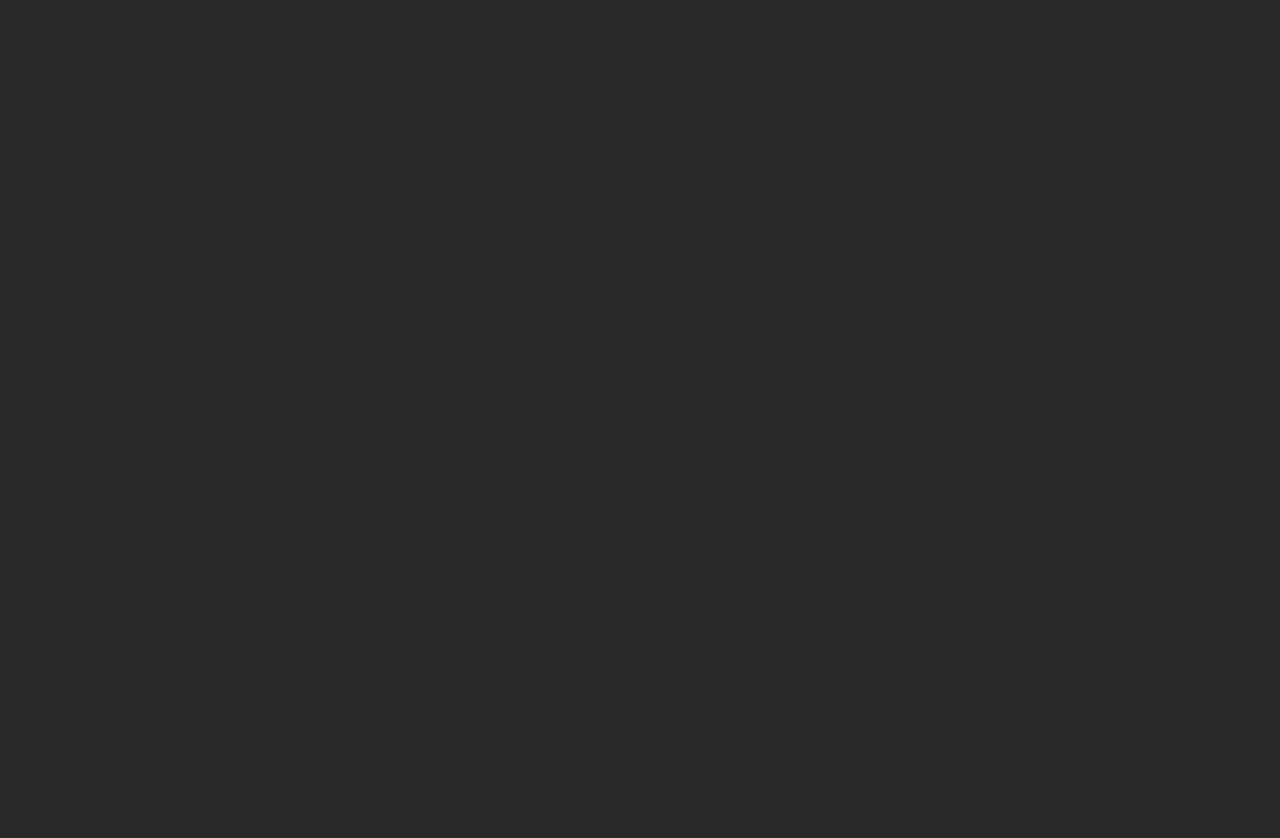
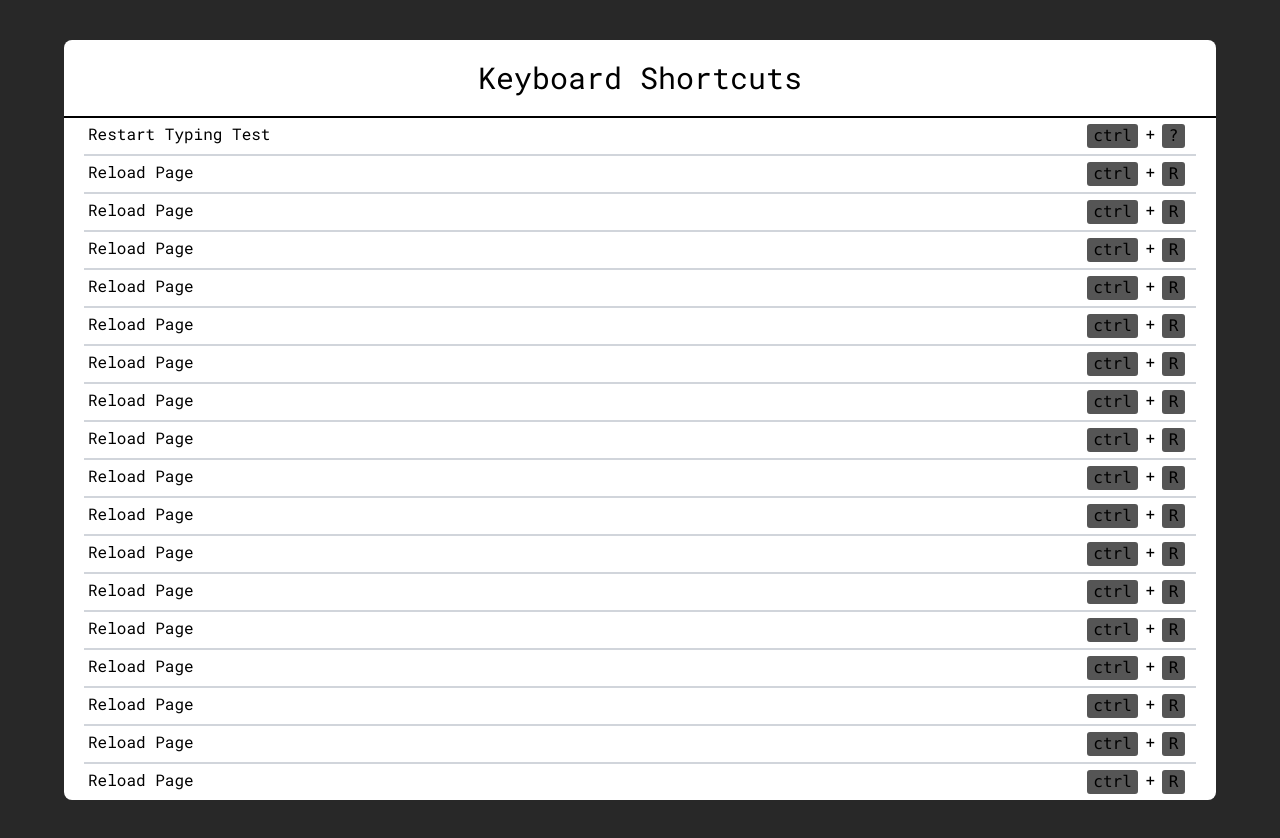
Before and after one commit to gopalgupta0007/RandomType, a React (Create React App) app in the folder randomtype/: page /keydown in a window 1280 px wide. Before the commit the page ends 800 px from the top, so only its background shows below. Built offline with nearby package versions, Linux system fonts and the light colour scheme; a web font is replaced by a local one.

Commit message:
style of keyboard shortcut

```diff
--- a/randomtype/src/App.js
+++ b/randomtype/src/App.js
@@ -3,6 +3,7 @@ import Login from "./components/Authentication/Login";
 import Typing from "./components/Typing/Typing";
 import { Route, Switch } from "react-router-dom";
 import Home from "./components/Home/Home"
+import KeyShortcut from './components/keyboradShortcut/KeyShortcut';
 
 function App() {
   return (
@@ -12,6 +13,7 @@ function App() {
         <Route path="/typing" component={Typing}/>
         <Route exact path="/login" component={Login}/>
         <Route exact path="/registration" component={Registration}/>
+        <Route exact path="/keydown" component={KeyShortcut}/>
       </Switch>
     </div>
   );
--- /dev/null
+++ b/randomtype/src/components/keyboradShortcut/KeyShortcut.jsx
@@ -0,0 +1,125 @@
+import { Box, Container } from "@mui/material";
+
+const KeyShortcut = () => {
+    return (
+        <>
+            <Container maxWidth="xl">
+                <Box className="bg-white m-10 rounded-lg">
+                    <h1 className="p-5 text-3xl text-center border-b-2 border-black text-uppercase">Keyboard Shortcuts</h1>
+                    <div id="listOfKeys" className="mx-5">
+                        <div className="p-1 flex justify-between border-gray-300 hover:bg-slate-200">
+                            <h1>Restart Typing Test</h1>
+                            <div className='flex'>
+                                <kbd>ctrl</kbd>+<kbd>?</kbd>
+                            </div>
+                        </div>
+                        <div className="p-1 flex justify-between border-t-2 border-gray-300 hover:bg-slate-200">
+                            <h1>Reload Page</h1>
+                            <div className='flex'>
+                                <kbd>ctrl</kbd>+<kbd>R</kbd>
+                            </div>
+                        </div>
+                        <div className="p-1 flex justify-between border-t-2 border-gray-300 hover:bg-slate-200">
+                            <h1>Reload Page</h1>
+                            <div className='flex'>
+                                <kbd>ctrl</kbd>+<kbd>R</kbd>
+                            </div>
+                        </div>
+                        <div className="p-1 flex justify-between border-t-2 border-gray-300 hover:bg-slate-200">
+                            <h1>Reload Page</h1>
+                            <div className='flex'>
+                                <kbd>ctrl</kbd>+<kbd>R</kbd>
+                            </div>
+                        </div>
+                        <div className="p-1 flex justify-between border-t-2 border-gray-300 hover:bg-slate-200">
+                            <h1>Reload Page</h1>
+                            <div className='flex'>
+                                <kbd>ctrl</kbd>+<kbd>R</kbd>
+                            </div>
+                        </div>
+                        <div className="p-1 flex justify-between border-t-2 border-gray-300 hover:bg-slate-200">
+                            <h1>Reload Page</h1>
+                            <div className='flex'>
+                                <kbd>ctrl</kbd>+<kbd>R</kbd>
+                            </div>
+                        </div>
+                        <div className="p-1 flex justify-between border-t-2 border-gray-300 hover:bg-slate-200">
+                            <h1>Reload Page</h1>
+                            <div className='flex'>
+                                <kbd>ctrl</kbd>+<kbd>R</kbd>
+                            </div>
+                        </div>
+                        <div className="p-1 flex justify-between border-t-2 border-gray-300 hover:bg-slate-200">
+                            <h1>Reload Page</h1>
+                            <div className='flex'>
+                                <kbd>ctrl</kbd>+<kbd>R</kbd>
+                            </div>
+                        </div>
+                        <div className="p-1 flex justify-between border-t-2 border-gray-300 hover:bg-slate-200">
+                            <h1>Reload Page</h1>
+                            <div className='flex'>
+                                <kbd>ctrl</kbd>+<kbd>R</kbd>
+                            </div>
+                        </div>
+                        <div className="p-1 flex justify-between border-t-2 border-gray-300 hover:bg-slate-200">
+                            <h1>Reload Page</h1>
+                            <div className='flex'>
+                                <kbd>ctrl</kbd>+<kbd>R</kbd>
+                            </div>
+                        </div>
+                        <div className="p-1 flex justify-between border-t-2 border-gray-300 hover:bg-slate-200">
+                            <h1>Reload Page</h1>
+                            <div className='flex'>
+                                <kbd>ctrl</kbd>+<kbd>R</kbd>
+                            </div>
+                        </div>
+                        <div className="p-1 flex justify-between border-t-2 border-gray-300 hover:bg-slate-200">
+                            <h1>Reload Page</h1>
+                            <div className='flex'>
+                                <kbd>ctrl</kbd>+<kbd>R</kbd>
+                            </div>
+                        </div>
+                        <div className="p-1 flex justify-between border-t-2 border-gray-300 hover:bg-slate-200">
+                            <h1>Reload Page</h1>
+                            <div className='flex'>
+                                <kbd>ctrl</kbd>+<kbd>R</kbd>
+                            </div>
+                        </div>
+                        <div className="p-1 flex justify-between border-t-2 border-gray-300 hover:bg-slate-200">
+                            <h1>Reload Page</h1>
+                            <div className='flex'>
+                                <kbd>ctrl</kbd>+<kbd>R</kbd>
+                            </div>
+                        </div>
+                        <div className="p-1 flex justify-between border-t-2 border-gray-300 hover:bg-slate-200">
+                            <h1>Reload Page</h1>
+                            <div className='flex'>
+                                <kbd>ctrl</kbd>+<kbd>R</kbd>
+                            </div>
+                        </div>
+                        <div className="p-1 flex justify-between border-t-2 border-gray-300 hover:bg-slate-200">
+                            <h1>Reload Page</h1>
+                            <div className='flex'>
+                                <kbd>ctrl</kbd>+<kbd>R</kbd>
+                            </div>
+                        </div>
+                        <div className="p-1 flex justify-between border-t-2 border-gray-300 hover:bg-slate-200">
+                            <h1>Reload Page</h1>
+                            <div className='flex'>
+                                <kbd>ctrl</kbd>+<kbd>R</kbd>
+                            </div>
+                        </div>
+                        <div className="p-1 flex justify-between border-t-2 border-gray-300 hover:bg-slate-200">
+                            <h1>Reload Page</h1>
+                            <div className='flex'>
+                                <kbd>ctrl</kbd>+<kbd>R</kbd>
+                            </div>
+                        </div>
+                    </div>
+                </Box>
+            </Container>
+        </>
+    )
+}
+
+export default KeyShortcut;
--- a/randomtype/src/index.css
+++ b/randomtype/src/index.css
@@ -191,3 +191,8 @@ svg#rtSVG {
   border-radius: 100vh;
   background-color: #aaa;
 }
+
+
+textarea::first-line {
+  color: orange;
+}
```
Also changed, not shown: randomtype/src/components/Typing/Typing.jsx (+64 -45 lines).
